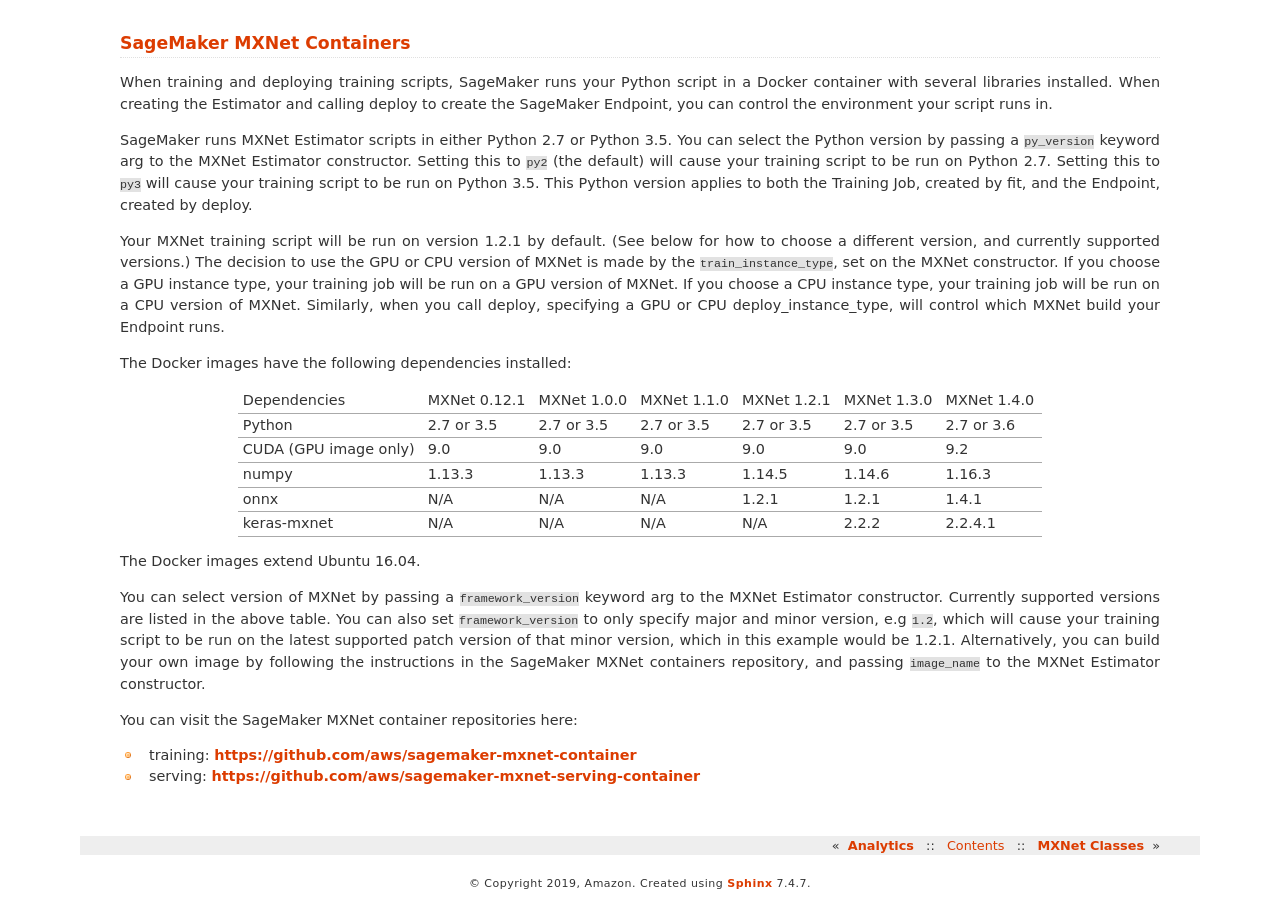
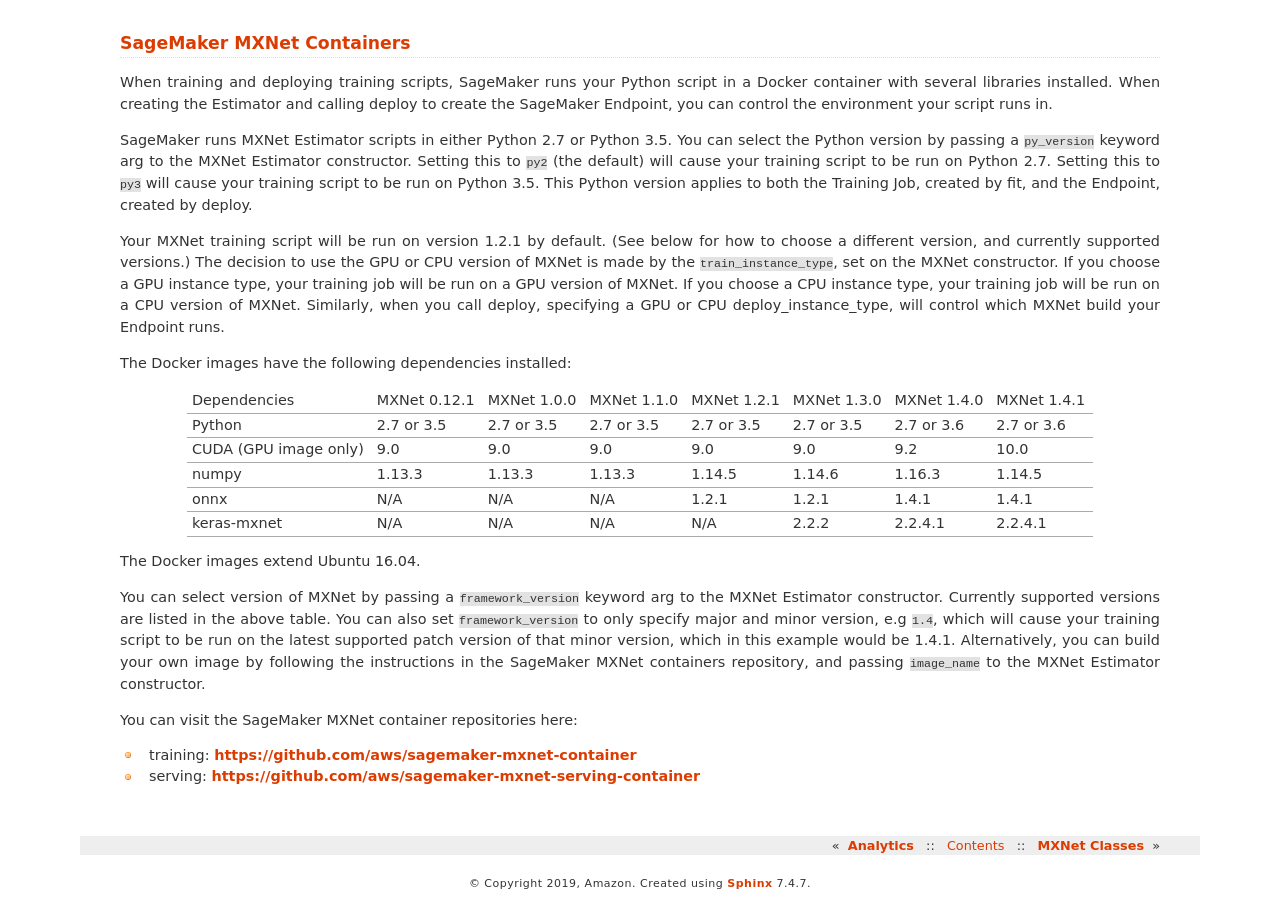
Before and after one commit to Evan-W-ang/sagemaker-python-sdk, a Sphinx documentation site: the page built from doc/using_mxnet.rst, in a window 1280 px wide and 900 px high, scrolled down 14330 px. Built offline with Sphinx 7.4.7, drawn with Linux system fonts in a browser that asks for light colours; some of the changed text lies outside the part shown.

Commit message:
change: add MXNet 1.4.1 support (#886)

```diff
--- a/README.rst
+++ b/README.rst
@@ -173,9 +173,9 @@ MXNet SageMaker Estimators
 
 By using MXNet SageMaker Estimators, you can train and host MXNet models on Amazon SageMaker.
 
-Supported versions of MXNet: ``0.12.1``, ``1.0.0``, ``1.1.0``, ``1.2.1``, ``1.3.0``, ``1.4.0``.
+Supported versions of MXNet: ``0.12.1``, ``1.0.0``, ``1.1.0``, ``1.2.1``, ``1.3.0``, ``1.4.0``, ``1.4.1``.
 
-Supported versions of MXNet for Elastic Inference: ``1.3.0``, ``1.4.0``.
+Supported versions of MXNet for Elastic Inference: ``1.3.0``, ``1.4.0``, ``1.4.1``.
 
 We recommend that you use the latest supported version, because that's where we focus most of our development efforts.
 
--- a/doc/using_mxnet.rst
+++ b/doc/using_mxnet.rst
@@ -6,9 +6,9 @@ Using MXNet with the SageMaker Python SDK
 
 With the SageMaker Python SDK, you can train and host MXNet models on Amazon SageMaker.
 
-Supported versions of MXNet: ``1.4.0``, ``1.3.0``, ``1.2.1``, ``1.1.0``, ``1.0.0``, ``0.12.1``.
+Supported versions of MXNet: ``0.12.1``, ``1.0.0``, ``1.1.0``, ``1.2.1``, ``1.3.0``, ``1.4.0``, ``1.4.1``.
 
-Supported versions of MXNet for Elastic Inference: ``1.4.0``, ``1.3.0``.
+Supported versions of MXNet for Elastic Inference: ``1.3.0``, ``1.4.0``, ``1.4.1``.
 
 Training with MXNet
 -------------------
@@ -806,23 +806,23 @@ Your MXNet training script will be run on version 1.2.1 by default. (See below f
 
 The Docker images have the following dependencies installed:
 
-+-------------------------+--------------+-------------+-------------+-------------+-------------+-------------+
-| Dependencies            | MXNet 0.12.1 | MXNet 1.0.0 | MXNet 1.1.0 | MXNet 1.2.1 | MXNet 1.3.0 | MXNet 1.4.0 |
-+-------------------------+--------------+-------------+-------------+-------------+-------------+-------------+
-| Python                  |   2.7 or 3.5 |   2.7 or 3.5|   2.7 or 3.5|   2.7 or 3.5|   2.7 or 3.5|   2.7 or 3.6|
-+-------------------------+--------------+-------------+-------------+-------------+-------------+-------------+
-| CUDA (GPU image only)   |          9.0 |         9.0 |         9.0 |         9.0 |         9.0 |         9.2 |
-+-------------------------+--------------+-------------+-------------+-------------+-------------+-------------+
-| numpy                   |       1.13.3 |      1.13.3 |      1.13.3 |      1.14.5 |      1.14.6 |      1.16.3 |
-+-------------------------+--------------+-------------+-------------+-------------+-------------+-------------+
-| onnx                    |          N/A |         N/A |         N/A |       1.2.1 |       1.2.1 |       1.4.1 |
-+-------------------------+--------------+-------------+-------------+-------------+-------------+-------------+
-| keras-mxnet             |          N/A |         N/A |         N/A |         N/A |       2.2.2 |     2.2.4.1 |
-+-------------------------+--------------+-------------+-------------+-------------+-------------+-------------+
++-------------------------+--------------+-------------+-------------+-------------+-------------+-------------+-------------+
+| Dependencies            | MXNet 0.12.1 | MXNet 1.0.0 | MXNet 1.1.0 | MXNet 1.2.1 | MXNet 1.3.0 | MXNet 1.4.0 | MXNet 1.4.1 |
++-------------------------+--------------+-------------+-------------+-------------+-------------+-------------+-------------+
+| Python                  |   2.7 or 3.5 |   2.7 or 3.5|   2.7 or 3.5|   2.7 or 3.5|   2.7 or 3.5|   2.7 or 3.6|   2.7 or 3.6|
++-------------------------+--------------+-------------+-------------+-------------+-------------+-------------+-------------+
+| CUDA (GPU image only)   |          9.0 |         9.0 |         9.0 |         9.0 |         9.0 |         9.2 |        10.0 |
++-------------------------+--------------+-------------+-------------+-------------+-------------+-------------+-------------+
+| numpy                   |       1.13.3 |      1.13.3 |      1.13.3 |      1.14.5 |      1.14.6 |      1.16.3 |      1.14.5 |
++-------------------------+--------------+-------------+-------------+-------------+-------------+-------------+-------------+
+| onnx                    |          N/A |         N/A |         N/A |       1.2.1 |       1.2.1 |       1.4.1 |       1.4.1 |
++-------------------------+--------------+-------------+-------------+-------------+-------------+-------------+-------------+
+| keras-mxnet             |          N/A |         N/A |         N/A |         N/A |       2.2.2 |     2.2.4.1 |     2.2.4.1 |
++-------------------------+--------------+-------------+-------------+-------------+-------------+-------------+-------------+
 
 The Docker images extend Ubuntu 16.04.
 
-You can select version of MXNet by passing a ``framework_version`` keyword arg to the MXNet Estimator constructor. Currently supported versions are listed in the above table. You can also set ``framework_version`` to only specify major and minor version, e.g ``1.2``, which will cause your training script to be run on the latest supported patch version of that minor version, which in this example would be 1.2.1.
+You can select version of MXNet by passing a ``framework_version`` keyword arg to the MXNet Estimator constructor. Currently supported versions are listed in the above table. You can also set ``framework_version`` to only specify major and minor version, e.g ``1.4``, which will cause your training script to be run on the latest supported patch version of that minor version, which in this example would be 1.4.1.
 Alternatively, you can build your own image by following the instructions in the SageMaker MXNet containers repository, and passing ``image_name`` to the MXNet Estimator constructor.
 
 You can visit the SageMaker MXNet container repositories here:
```
Also changed, not shown: src/sagemaker/mxnet/README.rst, 2 other files.
